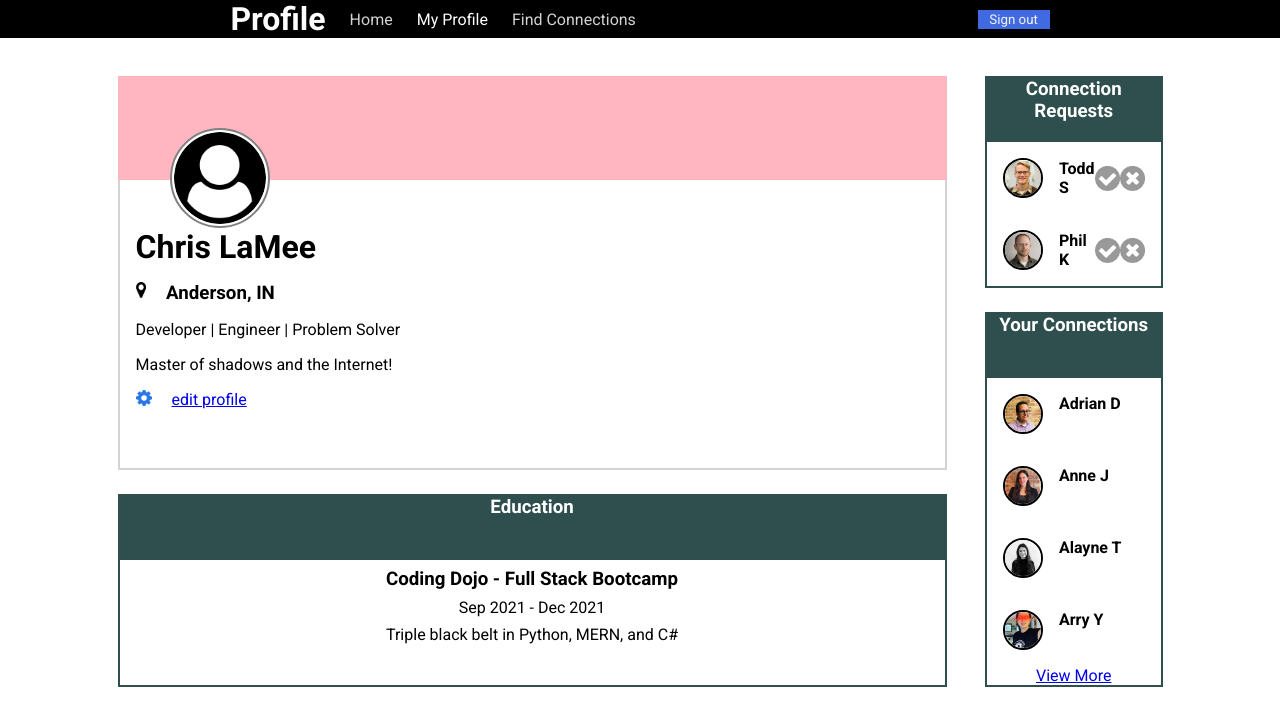
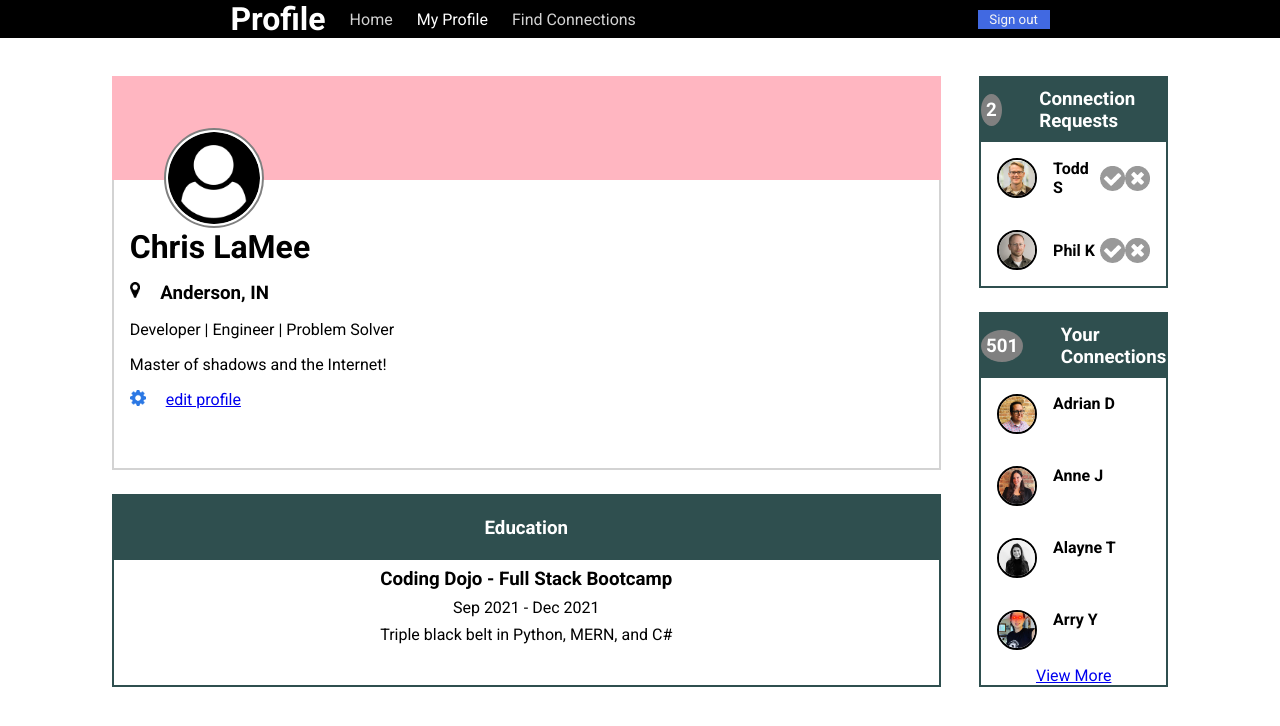
Before and after one commit to clamee0229/profile_page, a plain HTML site: page index.html in a window 1280 px wide. Drawn offline with Linux system fonts and the light colour scheme.

Commit message:
updated the JS to change the requests

```diff
--- a/index.html
+++ b/index.html
@@ -42,22 +42,22 @@
         </div>
         <div class="col2">
             <div class = "content-container">
-                <h3 class="black-box-head">Connection Requests</h3>
-                <div class="requests">
+                <h3 class="black-box-head"> <span id="connection-requests">2</span> Connection Requests</h3>
+                <div id="todd" class="requests">
                     <img class="friend-pic" src="./images/todd-s.jpg" alt="Todd S profile pic">
                     <p class="friend-name">Todd S</p>
-                    <img class= "request-icon" id="accept-icon1" src="./icons/accept-circle.png" alt="Accept icon">
-                    <img class= "request-icon" src="./icons/close-circle.png" alt="Ignore Icon">
+                    <img onclick="disappearTodd();connectionsUp()" class= "request-icon" id="accept-icon1" src="./icons/accept-circle.png" alt="Accept icon">
+                    <img onclick="disappearTodd();connectionsDown()" class= "request-icon" src="./icons/close-circle.png" alt="Ignore Icon">
                 </div>
-                <div class="requests">
+                <div id="phil" class="requests">
                     <img class="friend-pic" src="./images/phil-s.jpg" alt="Phil K profile pic">
                     <p class="friend-name">Phil K</p>
-                    <img class= "request-icon" id="accept-icon2" src="./icons/accept-circle.png" alt="Accept icon">
-                    <img class= "request-icon" src="./icons/close-circle.png" alt="Ignore Icon">
+                    <img onclick="disappearPhil();connectionsUp()" class= "request-icon" id="accept-icon2" src="./icons/accept-circle.png" alt="Accept icon">
+                    <img onclick="disappearPhil();connectionsDown()" class= "request-icon" src="./icons/close-circle.png" alt="Ignore Icon">
                 </div>
             </div>
             <div class = "content-container">
-                <h3 class="black-box-head">Your Connections</h3>
+                <h3 class="black-box-head"><span id="connections-total">501</span>Your Connections</h3>
                 <div class="connections">
                     <img class="friend-pic" src="./images/adrien-s.jpg" alt="Adrian D profile pic">
                     <p class="friend-name">Adrian D</p>
@@ -78,5 +78,6 @@
             </div>
         </div>
     </div>
+    <script src="./script.js"></script>
   </body>
 </html>
--- /dev/null
+++ b/script.js
@@ -0,0 +1,32 @@
+var todd = document.querySelector("#todd");
+var connectionRequests = document.querySelector("#connection-requests")
+var connections = document.querySelector("#connections-total")
+var connectionRequestsNum = 2
+connectionRequests.innerText = connectionRequestsNum
+var connectionsNum = 501
+connections.innerText = connectionsNum
+
+
+function disappearTodd(){
+    todd.remove()
+    connectionRequestsNum--;
+    connectionRequests.innerText = connectionRequestsNum;
+}
+
+var phil = document.querySelector("#phil")
+
+function disappearPhil(){
+    connectionRequestsNum--;
+    connectionRequests.innerText = connectionRequestsNum;
+    phil.remove()
+}
+
+function connectionsUp(){
+    connectionsNum++
+    connections.innerText = connectionsNum
+}
+
+function connectionsDown(){
+    connectionsNum--
+    connections.innerText = connectionsNum
+}
--- a/style.css
+++ b/style.css
@@ -139,6 +139,7 @@ li {
 
 .request-icon{
     height: 25px;
+    cursor: pointer;
 }
 
 .col1{
@@ -168,8 +169,9 @@ li {
 }
 
 .black-box-head{
-
-    text-align: center;
+    display: flex;
+    justify-content: center;
+    align-items: center;
     background-color: darkslategray;
     color: white;
     height: 4rem;
@@ -188,3 +190,17 @@ li {
 #view-more{
     align-self: center;
 }
+
+#connections-total{
+    background-color: gray;
+    margin-right: 2em;
+    border-radius: 50%;
+    padding: 5px;
+}
+
+#connection-requests{
+    background-color: gray;
+    margin-right: 2em;
+    border-radius: 50%;
+    padding: 5px;
+}
```
